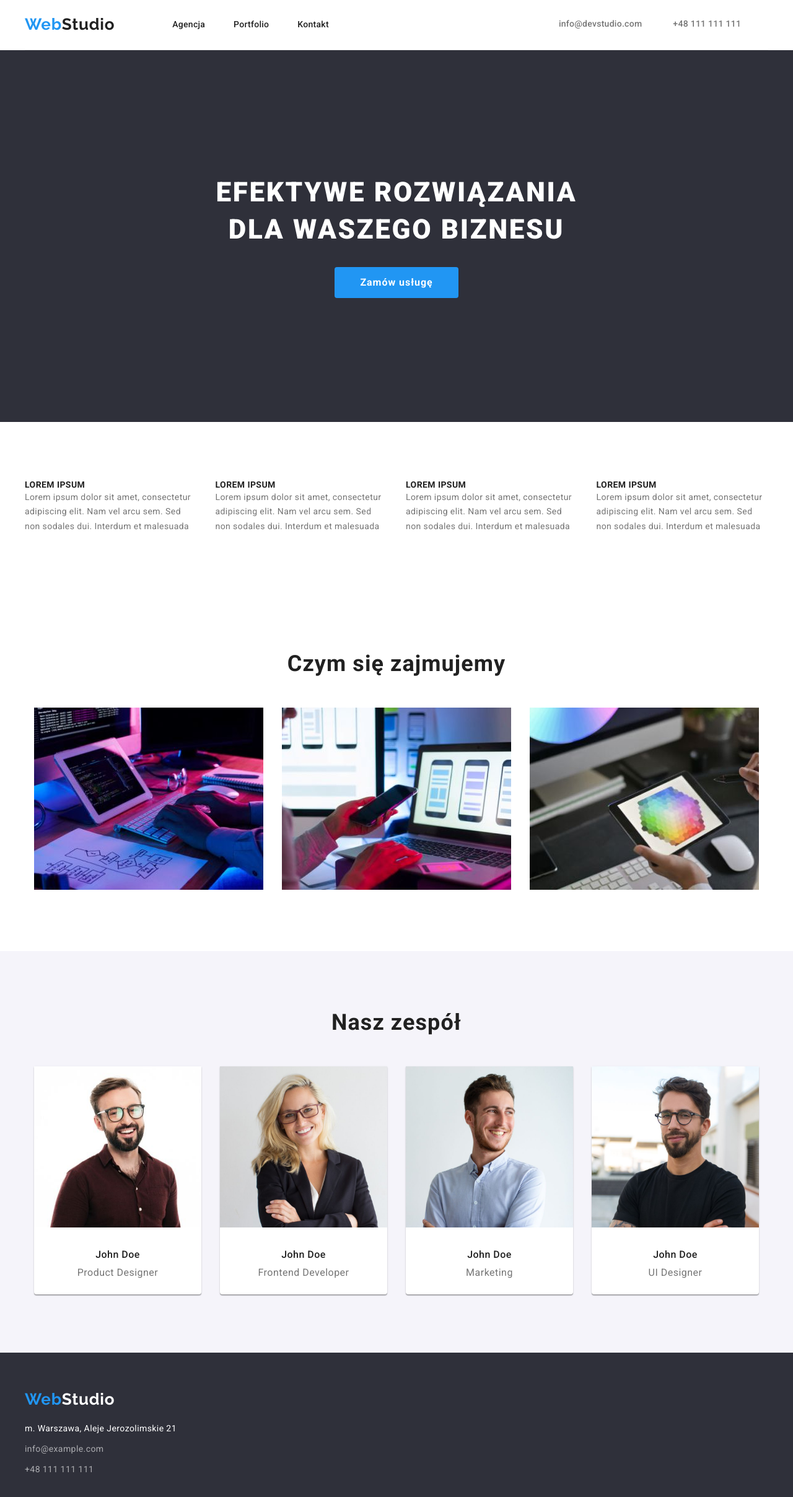
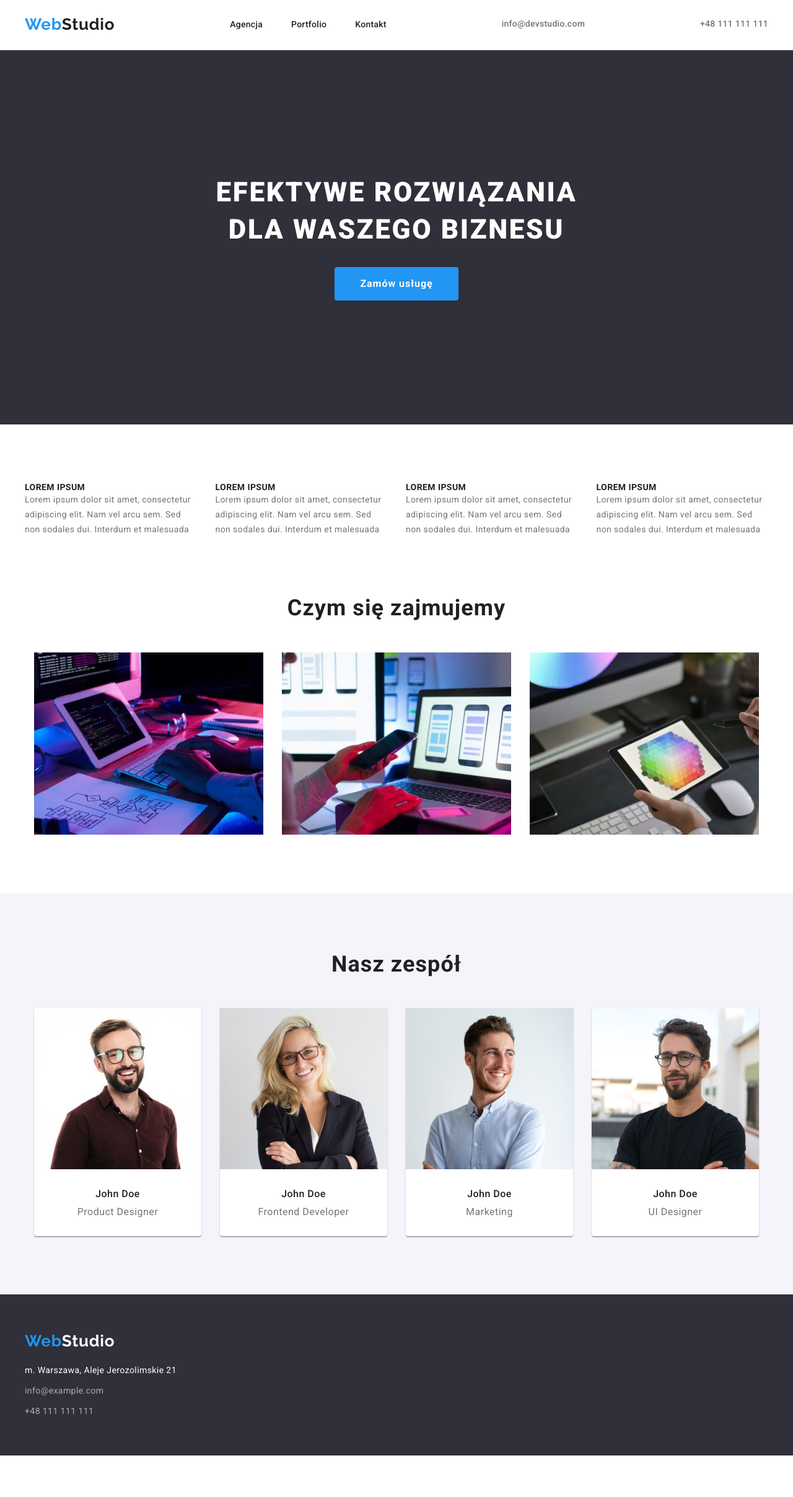
Before and after one commit to piotrlewoniec/goit-markup-hw-03, a plain HTML site: page index.html in a window 1280 px wide. Shown: the whole page at 62% size. After the commit the page ends 2349 px from the top, so only its background shows below. Drawn offline with nearby package versions, Linux system fonts and the light colour scheme.

Commit message:
changed after mentor's feedback

```diff
--- a/css/styles.css
+++ b/css/styles.css
@@ -65,10 +65,11 @@ body {
   cursor: pointer;
   margin-top: 30px;
   width: 200px;
-  height: 50px;
   display: block;
   margin-right: auto;
   margin-left: auto;
+  padding-top: 12px;
+  padding-bottom: 12px;
 }
 .buttons-settings-dark-bground:focus,
 .buttons-settings-dark-bground:hover {
@@ -85,9 +86,10 @@ body {
   border: none;
   border-radius: 4px;
   cursor: pointer;
-  height: 38px;
   padding-left: 20px;
   padding-right: 20px;
+  padding-top: 6px;
+  padding-bottom: 6px;
 }
 
 .buttons-settings-light-bground:focus,
@@ -252,7 +254,6 @@ body {
 
 .team-list-style > li {
   width: 270px;
-  height: 368px;
   background: var(--fourth-text-color);
   box-shadow: 0px 1px 3px rgba(0, 0, 0, 0.12), 0px 1px 1px rgba(0, 0, 0, 0.14),
     0px 2px 1px rgba(0, 0, 0, 0.2);
@@ -283,7 +284,6 @@ body {
 
 .portfolio-list-style > li {
   width: 370px;
-  height: 404px;
   font-size: 0;
 }
 
@@ -338,6 +338,7 @@ body {
 .net-elements {
   display: flex;
   flex-wrap: wrap;
+  justify-content: center;
   gap: 30px;
 }
 
@@ -345,18 +346,13 @@ body {
   flex-basis: calc((100% - 90px) / 4);
 }
 
-.navigation-positon-left {
-  margin-left: 93px;
+.navigation-elements-positions {
+  justify-content: space-between;
 }
 
 .navigation-position-between {
   margin-left: 46px;
   margin-right: 46px;
-}
-
-.navigation-links-position {
-  margin-left: 371px;
-  margin-right: 50px;
 }
 
 .footer-address-position {
@@ -378,6 +374,10 @@ body {
   margin: 0 auto;
 }
 
+.section-advantages {
+  padding-top: 94px;
+}
+
 .team-position {
   margin-top: 50px;
   justify-content: center;
@@ -385,8 +385,12 @@ body {
 }
 
 .team-name-position {
-  margin-top: 30px;
-  margin-bottom: 10px;
+  padding-top: 30px;
+  padding-bottom: 30px;
+}
+
+.team-name-distance {
+  padding-top: 10px;
 }
 
 .buttons-filter-position {
@@ -398,9 +402,14 @@ body {
   padding-top: 20px;
   padding-bottom: 20px;
   padding-left: 24px;
+  padding-right: 5px;
 }
 
 .paragraph-portfolio {
   font-size: 16px;
   margin-top: 4px;
 }
+
+.img-settings {
+  display: block;
+}
--- a/index.html
+++ b/index.html
@@ -21,13 +21,14 @@
     <link href="css/styles.css" rel="stylesheet" />
   </head>
   <body>
-    <header class="container horizontal section-header">
+    <div class="section-header">
+      <header class="container horizontal navigation-elements-positions">
         <a class="logo-text" href="index.html"
           ><span class="logo-text-web">Web</span><span class="logo-text-header">Studio</span></a
         >
         <nav>
           <ul class="navigation-list-style horizontal">
-          <li class="navigation-positon-left">
+            <li>
               <a class="navigation" href="agencja.html">Agencja</a>
             </li>
             <li class="navigation-position-between">
@@ -36,11 +37,10 @@
             <li><a class="navigation" href="kontakt.html">Kontakt</a></li>
           </ul>
         </nav>
-      <a class="header-links navigation-links-position" href="mailto:info@devstudio.com"
-        >info@devstudio.com</a
-      >
+        <a class="header-links" href="mailto:info@devstudio.com">info@devstudio.com</a>
         <a class="header-links" href="tel:+48111111111">+48 111 111 111</a>
       </header>
+    </div>
     <main>
       <!--Service order -->
       <div class="order-section">
@@ -51,7 +51,7 @@
         </section>
       </div>
       <!--Our advantages -->
-      <section class="section container">
+      <section class="section-advantages container">
         <ul class="advantages-list-style net-elements">
           <li class="net-item">
             <h3 class="header-three">LOREM IPSUM</h3>
@@ -89,6 +89,7 @@
         <ul class="offer-list-style horizontal team-position">
           <li>
             <img
+              class="img-settings"
               src="images/offer/keyboardtyping.jpg"
               alt="Ręce nad klawiaturą, nad którą jest tablet w tle monitor"
               width="370"
@@ -97,6 +98,7 @@
           </li>
           <li>
             <img
+              class="img-settings"
               src="images/offer/cellphone.jpg"
               alt="Komórka w lewej dłoni, prawą dłoń obsługuje touchpad laptopa, w tle duży monitor"
               width="370"
@@ -105,6 +107,7 @@
           </li>
           <li>
             <img
+              class="img-settings"
               src="images/offer/tablet.jpg"
               alt="W lewej dłoni tablet, w prawej rysik, w tle monitor, myszka, klawiatura"
               width="370"
@@ -119,43 +122,55 @@
         <ul class="team-list-style horizontal team-position">
           <li>
             <img
+              class="img-settings"
               src="images/team/johndoe001.jpg"
               alt="Zdjęcie Johna Doe"
               width="270"
               height="260"
             />
-            <h3 class="header-three-team team-name-position">John Doe</h3>
-            <p>Product Designer</p>
+            <div class="team-name-position">
+              <h3 class="header-three-team">John Doe</h3>
+              <p class="team-name-distance">Product Designer</p>
+            </div>
           </li>
           <li>
             <img
+              class="img-settings"
               src="images/team/johndoe002.jpg"
               alt="Zdjęcie Johna Doe"
               width="270"
               height="260"
             />
-            <h3 class="header-three-team team-name-position">John Doe</h3>
-            <p>Frontend Developer</p>
+            <div class="team-name-position">
+              <h3 class="header-three-team">John Doe</h3>
+              <p class="team-name-distance">Frontend Developer</p>
+            </div>
           </li>
           <li>
             <img
+              class="img-settings"
               src="images/team/johndoe003.jpg"
               alt="Zdjęcie Johna Doe"
               width="270"
               height="260"
             />
-            <h3 class="header-three-team team-name-position">John Doe</h3>
-            <p>Marketing</p>
+            <div class="team-name-position">
+              <h3 class="header-three-team">John Doe</h3>
+              <p class="team-name-distance">Marketing</p>
+            </div>
           </li>
           <li>
             <img
+              class="img-settings"
               src="images/team/johndoe004.jpg"
               alt="Zdjęcie Johna Doe"
               width="270"
               height="260"
             />
-            <h3 class="header-three-team team-name-position">John Doe</h3>
-            <p>UI Designer</p>
+            <div class="team-name-position">
+              <h3 class="header-three-team">John Doe</h3>
+              <p class="team-name-distance">UI Designer</p>
+            </div>
           </li>
         </ul>
       </section>
```
Also changed, not shown: portfolio.html (+14 -5 lines). Lines whose indentation alone changed are shown as unchanged.
